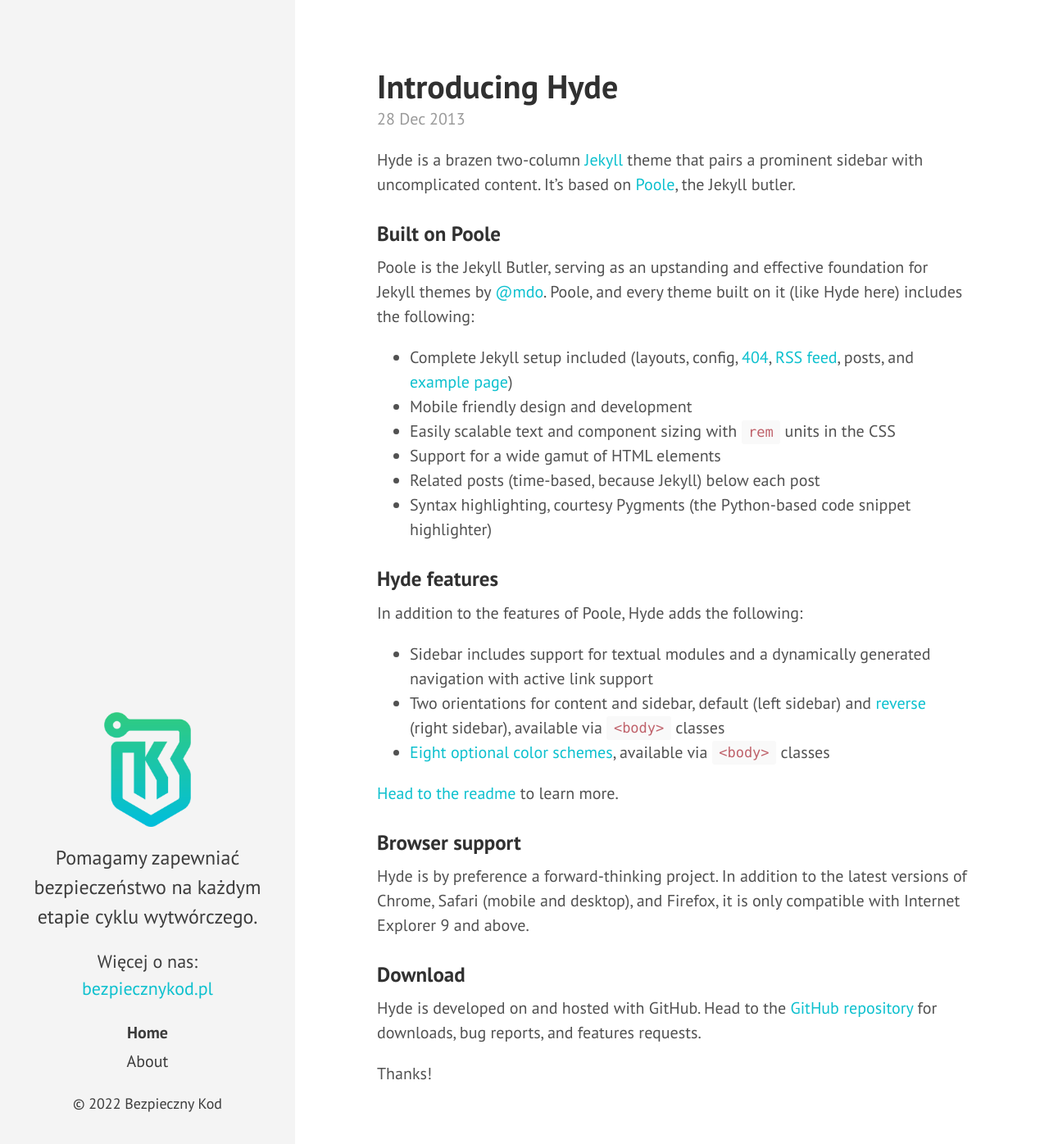
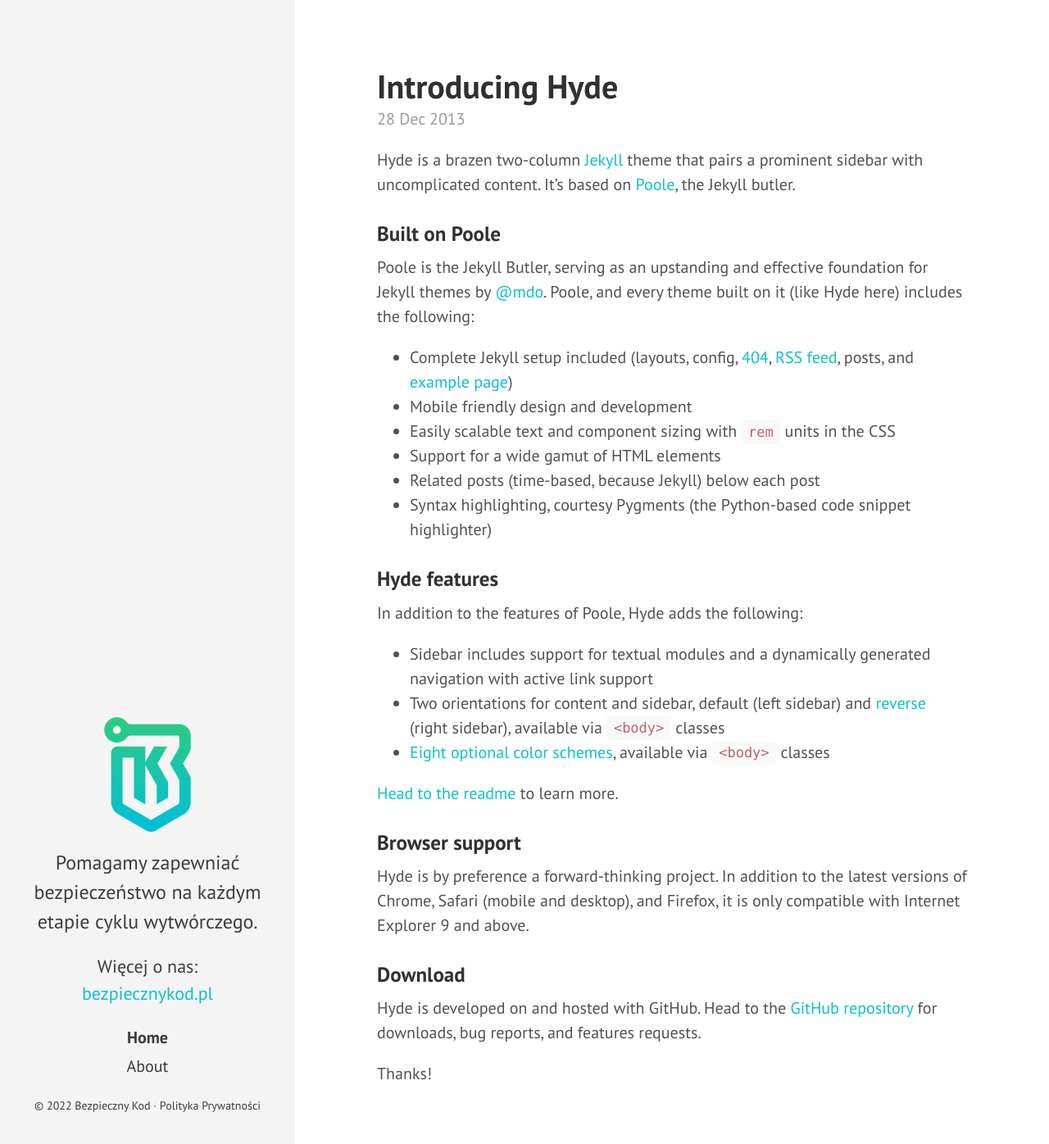
Before and after one commit to Bezpieczny-Kod/bezpieczny-kod.github.io, a Jekyll site: the page built from index.html, in a window 1280 px wide and 1400 px high. Shown: the top 1396 px of the window at 82% size. Built offline with Jekyll 4.4.1, drawn with Linux system fonts in a browser that asks for light colours; the list of posts is cut into pages by our own code.

Commit message:
Adjust sidebar's footer

```diff
--- a/_includes/sidebar.html
+++ b/_includes/sidebar.html
@@ -27,6 +27,7 @@
       {% endfor %}
     </nav>
 
-    <p class="sidebar-footer">&copy; {{ site.time | date: '%Y' }} <a href="https://bezpiecznykod.pl">Bezpieczny Kod</a></p>
+    <p class="sidebar-footer">&copy; {{ site.time | date: '%Y' }} <a href="https://bezpiecznykod.pl" target="_blank">Bezpieczny Kod</a> &middot; <a href="https://bezpiecznykod.pl/prywatnosc.html" target="_blank">Polityka Prywatności</a>
+    </p>
   </div>
 </div>
--- a/public/css/hyde.css
+++ b/public/css/hyde.css
@@ -113,7 +113,7 @@
 /* Sidebar footer */
 .sidebar-footer {
   text-align: center;
-  font-size: 0.9rem;
+  font-size: 0.7rem;
 }
 
 /* Sticky sidebar
```
